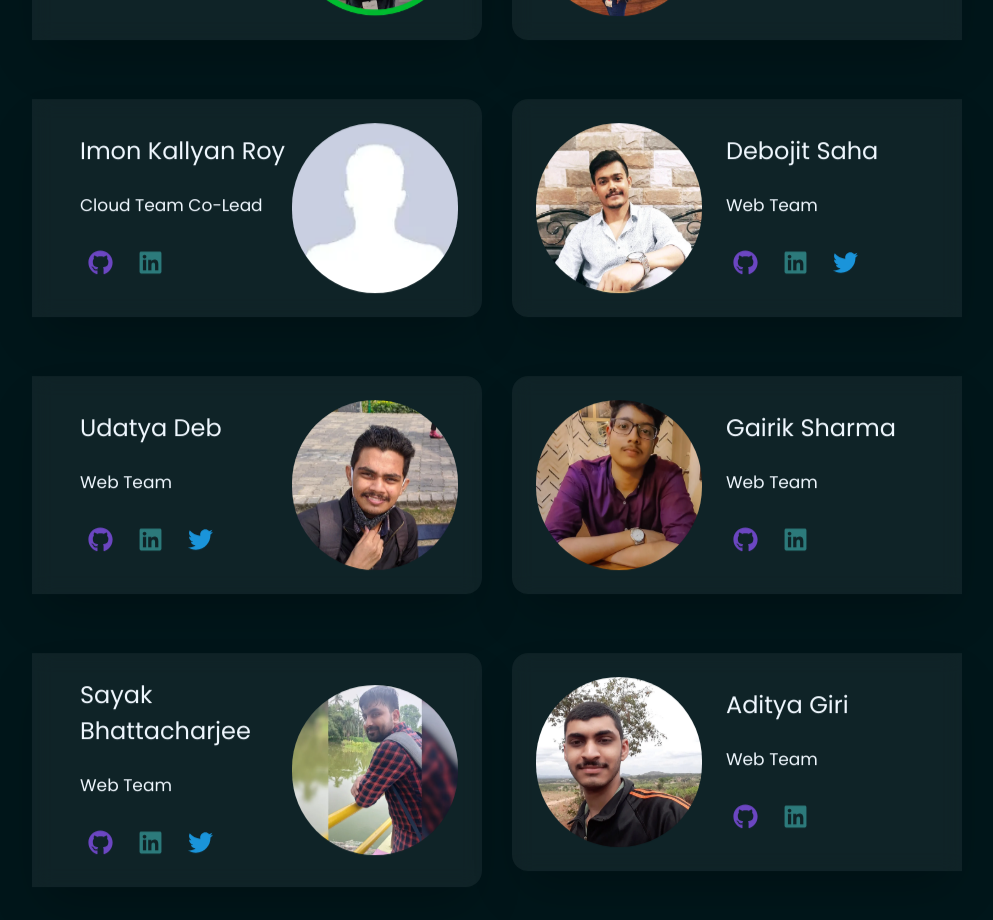
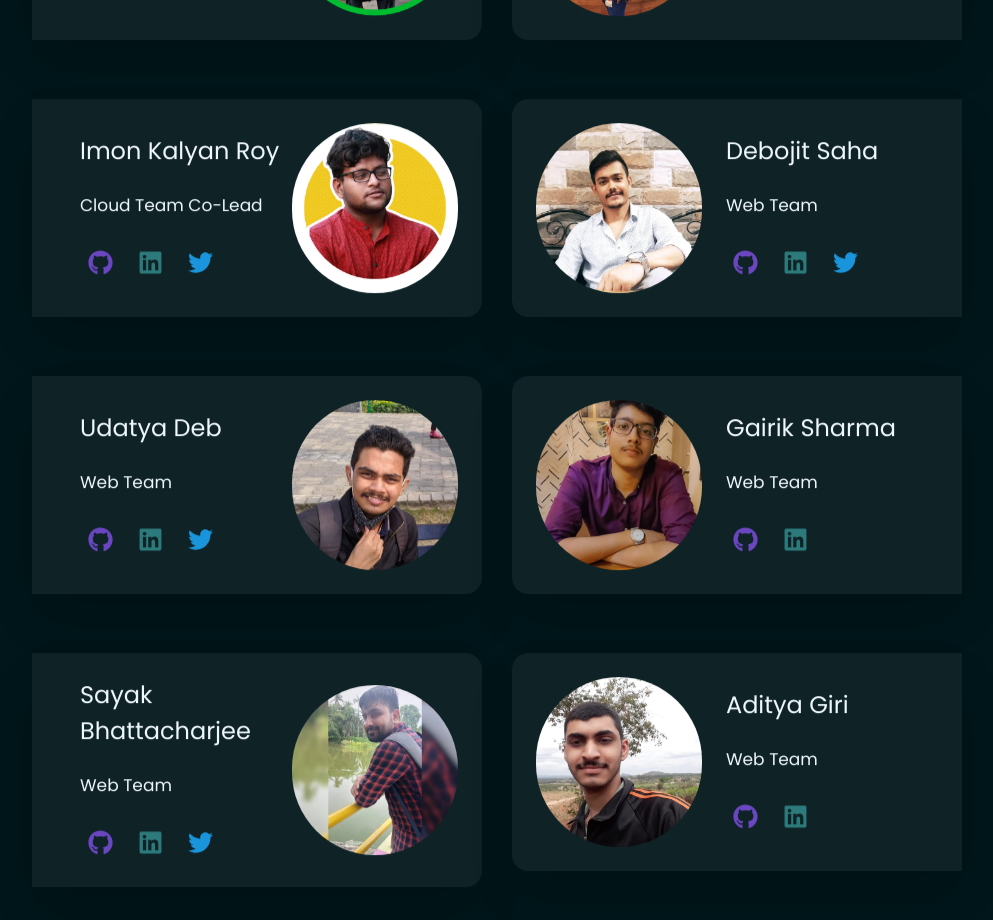
Before and after one commit to winterofcode/2022, a React (Create React App) app: page /organisers in a window 1280 px wide. Shown: the part 980-1900 px from the top of the page, without its empty margins (143-1136 px from the left). Built offline with nearby package versions, Linux system fonts and the light colour scheme; the HTML template or start-up script is replaced by a standard one.

Commit message:
updated teams

```diff
--- a/src/data/data.js
+++ b/src/data/data.js
@@ -4,6 +4,7 @@ import sayanS from "../assets/team/SayanS.webp"
 import biswa from "../assets/team/biswa.webp"
 import shreyam from "../assets/team/shreyam.webp"
 import yash from "../assets/team/yash.webp"
+import imon from "../assets/team/imon.webp"
 import debojit from "../assets/team/debojit.webp"
 import udatya from "../assets/team/udatya.webp"
 import gairik from "../assets/team/gairik.webp"
@@ -13,16 +14,15 @@ import somnath from "../assets/team/somnath.webp"
 import sayanG from "../assets/team/SayanG.webp"
 import debanita from "../assets/team/debanita.webp"
 import pubali from "../assets/team/pubali.webp"
-import defaultDp from "../assets/default_dp.webp"
 
 export const data = [
     {name: "Brishti Saha", desg: "GDSC Lead", img: brishti, socialL: [{ isPres: "GIT", Slink: "https://github.com/BrishtiSaha"}, {isPres: "LINKEDIN", Slink: "https://www.linkedin.com/in/brishti-saha-731334200/"}]},
     {name: "Debobrata Patra", desg: "Design Lead", img: debobrata, socialL: [{isPres: "LINKEDIN", Slink: "https://www.linkedin.com/mwlite/in/debobrata-patra-79b173224"}]},
     {name: "Sayan Samanta", desg: "Web Team Lead", img: sayanS, socialL: [{ isPres: "GIT", Slink: "https://www.github.com/SayanDeveloper"}, {isPres: "LINKEDIN", Slink: "https://www.linkedin.com/in/sayandeveloper/"}]},
     {name: "Biswarghya Biswas", desg: "Web Team Co-Lead", img: biswa, socialL: [{ isPres: "GIT", Slink: "https://github.com/lazyfuhrer"}, {isPres: "LINKEDIN", Slink: "https://www.linkedin.com/in/biswarghya-biswas/"}, {isPres: "TWIT", Slink: "https://twitter.com/BiswarghyaB"}]},
-    {name: "Shreyam Maity", desg: "App Team Lead", img: shreyam, socialL: [{ isPres: "GIT", Slink: "https://github.com/shreyammaity"}, {isPres: "LINKEDIN", Slink: "https://linkedin.com/in/shreyammaity"}, , {isPres: "TWIT", Slink: "https://twitter.com/ShreyamMaity"}]},
+    {name: "Shreyam Maity", desg: "App Team Lead", img: shreyam, socialL: [{ isPres: "GIT", Slink: "https://github.com/shreyammaity"}, {isPres: "LINKEDIN", Slink: "https://linkedin.com/in/shreyammaity"}, {isPres: "TWIT", Slink: "https://twitter.com/ShreyamMaity"}]},
     {name: "Yash Shaw", desg: "PR Lead", img: yash, socialL: [{isPres: "LINKEDIN", Slink: "https://www.linkedin.com/in/yshaw2002"}]},
-    {name: "Imon Kallyan Roy", desg: "Cloud Team Co-Lead", img: defaultDp, socialL: [{ isPres: "GIT", Slink: "https://www.github.com"}, {isPres: "LINKEDIN", Slink: "https://www.linkedin.com"}]},
+    {name: "Imon Kalyan Roy", desg: "Cloud Team Co-Lead", img: imon, socialL: [{ isPres: "GIT", Slink: "https://github.com/unownone"}, {isPres: "LINKEDIN", Slink: "https://www.linkedin.com/in/imon--roy/"}, {isPres: "TWIT", Slink: "https://twitter.com/unown1ne"}]},
     {name: "Debojit Saha", desg: "Web Team", img: debojit, socialL: [{ isPres: "GIT", Slink: "https://github.com/debojitsaha"}, {isPres: "LINKEDIN", Slink: "https://www.linkedin.com/in/debojit-saha/"}, {isPres: "TWIT", Slink: "https://twitter.com/star_debojit"}]},
     {name: "Udatya Deb", desg: "Web Team", img: udatya, socialL: [{ isPres: "GIT", Slink: "https://github.com/UDATYA-DEB"}, {isPres: "LINKEDIN", Slink: "https://www.linkedin.com/in/udatya-deb-604785200"}, {isPres: "TWIT", Slink: "https://twitter.com/UdatyaDeb"}]},
     {name: "Gairik Sharma", desg: "Web Team", img: gairik, socialL: [{ isPres: "GIT", Slink: "https://github.com/GairikSharma/"}, {isPres: "LINKEDIN", Slink: "https://www.linkedin.com/in/gairik-sharma-1633b4223/"}]},
```
Also changed, not shown: src/assets/team/imon.webp (added).
